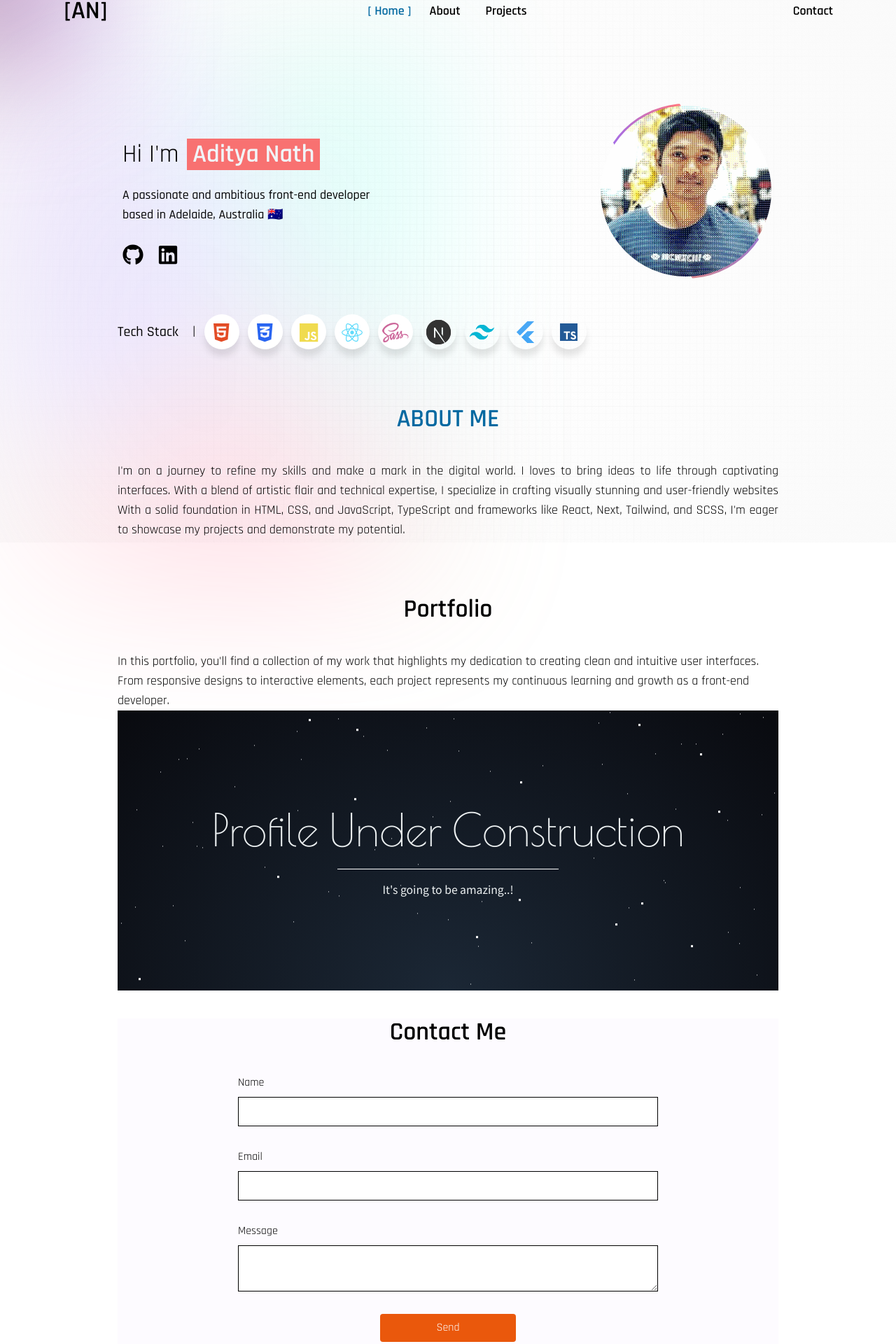
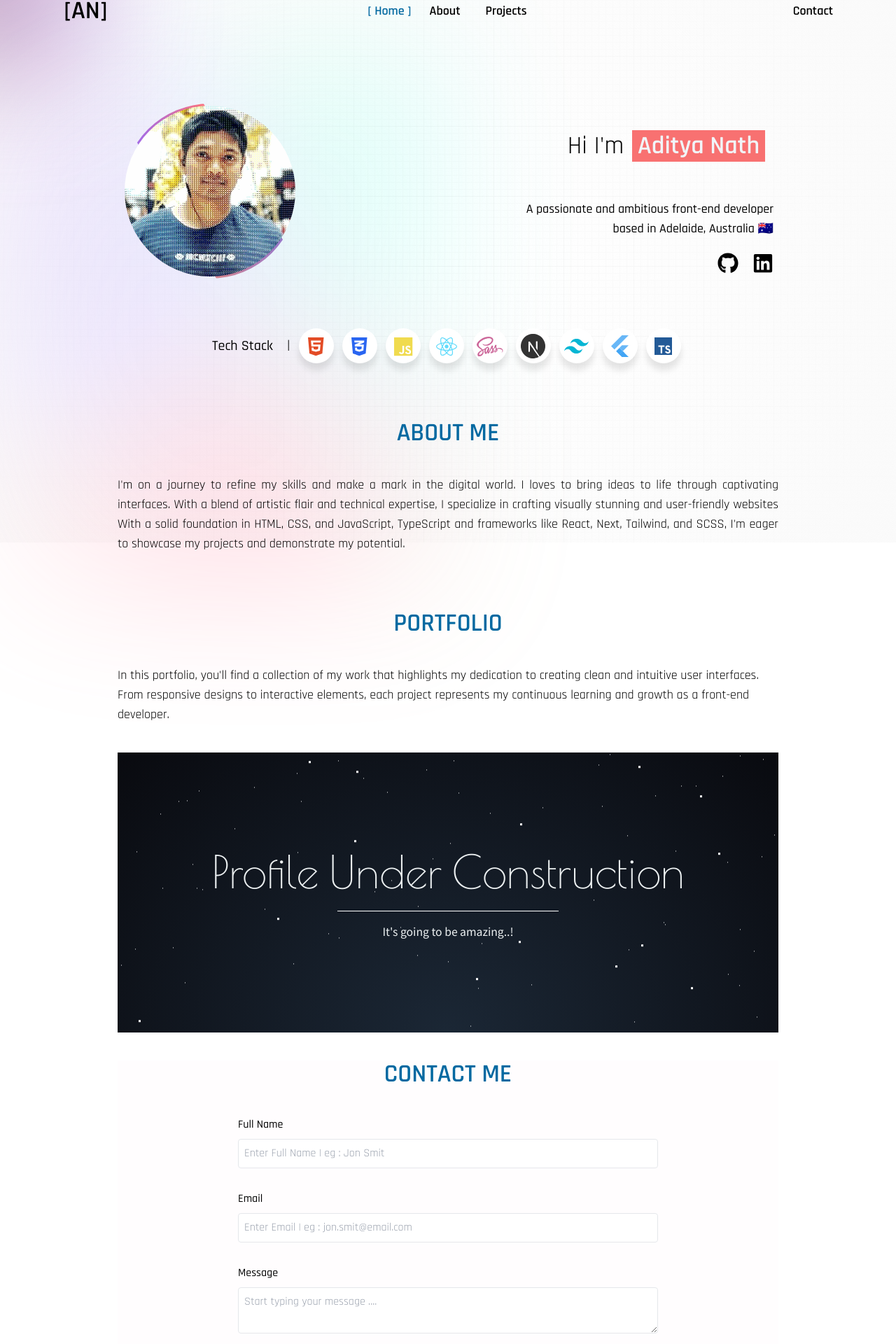
Before and after one commit to AdityaNathK/next-portfolio, a Next.js app: page / in a window 1280 px wide. Shown: the part 25-1945 px from the top of the page at 70% size. Built offline with nearby package versions, Linux system fonts and the light colour scheme.

Commit message:
Change landing page

```diff
--- a/src/components/Body/Contact/Contact.tsx
+++ b/src/components/Body/Contact/Contact.tsx
@@ -31,10 +31,10 @@ const Contact = () => {
     };
 
     const container = "flex flex-col max-w-[600px] mx-auto my-0";
-    const labelStyles = "mb-2";
-    const inputStyles = "mb-8 px-2 py-2 border border-solid border-black";
+    const labelStyles = "mb-2 text-md font-medium";
+    const inputStyles = "mb-8 px-2 py-2 bg-white border rounded";
 
-    const textAreaStyles = "mb-8 px-2 py-2 border border-solid border-black";
+    const textAreaStyles = "mb-8 px-2 py-2 bg-white border rounded";
 
     const submitBtnStyles =
         "px-20 py-2 bg-orange-600 text-white border-none cursor-pointer mx-auto rounded mb-10";
@@ -42,19 +42,33 @@ const Contact = () => {
     return (
         <section
             id="contact"
-            className={`h-full z-10 relative w-full px-50 py-50 backdrop-opacity-50 bg-purple-200/10 shadow-[0_25px_45px_0_rgba(0,0,0,0.1s)]`}
+            className={`h-full z-10 relative w-full px-50 py-50 backdrop-blur bg-pink-100/10 shadow-[0_25px_45px_0_rgba(0,0,0,0.1s)] `}
         >
-            <h1 className="text-center text-4xl mb-10 font-semibold">
+            <h1 className="text-center text-4xl mb-10 font-semibold headingClass">
                 Contact Me
             </h1>
 
             <form ref={form} onSubmit={sendEmail} className={`${container} `}>
-                <label className={labelStyles}>Name</label>
-                <input className={inputStyles} type="text" name="user_name" />
+                <label className={labelStyles}>Full Name</label>
+                <input
+                    className={inputStyles}
+                    type="text"
+                    name="user_name"
+                    placeholder="Enter Full Name | eg : Jon Smit "
+                />
                 <label className={labelStyles}>Email</label>
-                <input className={inputStyles} type="email" name="user_email" />
+                <input
+                    className={inputStyles}
+                    type="email"
+                    name="user_email"
+                    placeholder="Enter Email | eg : jon.smit@email.com"
+                />
                 <label className={labelStyles}>Message</label>
-                <textarea className={textAreaStyles} name="message" />
+                <textarea
+                    className={textAreaStyles}
+                    name="message"
+                    placeholder="Start typing your message ...."
+                />
                 <input type="submit" value="Send" className={submitBtnStyles} />
             </form>
         </section>
--- a/src/components/Body/Landing/Landing.tsx
+++ b/src/components/Body/Landing/Landing.tsx
@@ -21,23 +21,34 @@ const Landing = () => {
                 id="landing"
                 className=" flex items-center gap-10 justify-center relative h-[22rem] content text-black z-10"
             >
-                <section>
-                    <h2 className="text-2xl w-[40rem] my-10">
+                <div className={`${styles.box}`}>
+                    <div className={styles.content}>
+                        <Image
+                            className={styles.profileImage}
+                            src="/assets/images/profile.gif"
+                            alt="Profile image"
+                            width={50}
+                            height={50}
+                        />
+                    </div>
+                </div>
+                <section className="">
+                    <h2 className="text-2xl w-[40rem] my-10 text-right">
                         <p className="text-4xl -mb-2">
                             Hi I&apos;m
                             <span className="px-2 mx-3 bg-red-400 font-semibold text-slate-100">
                                 Aditya Nath
                             </span>
                         </p>
+                    </h2>
+                    <br />
+                    <p className="text-lg font-medium text-right">
+                        A passionate and ambitious front-end developer
                         <br />
-                        <p className="text-lg font-medium">
-                            A passionate and ambitious front-end developer
-                            <br />
-                            based in Adelaide, Australia 🇦🇺
-                            <span></span>
-                        </p>
-                    </h2>
-                    <section className="flex -mt-3 gap-5 w-[18rem]">
+                        based in Adelaide, Australia 🇦🇺
+                        <span></span>
+                    </p>
+                    <section className="flex gap-5 w-full justify-end mt-5">
                         <Link
                             href="https://github.com/AdityaNathK"
                             target="_blank"
@@ -55,21 +66,9 @@ const Landing = () => {
                         </Link>
                     </section>
                 </section>
-
-                <div className={`${styles.box}`}>
-                    <div className={styles.content}>
-                        <Image
-                            className={styles.profileImage}
-                            src="/assets/images/profile.gif"
-                            alt="Profile image"
-                            width={50}
-                            height={50}
-                        />
-                    </div>
-                </div>
             </section>
             <section
-                className={`${styles.activeSpan} flex mr-auto items-center `}
+                className={`${styles.activeSpan} flex mt-5 items-center justify-center`}
             >
                 <h3 className="text-xl pr-5 font-medium">Tech Stack</h3>
                 <div className="flex gap-3 items-center">
--- a/src/components/Body/Projects.tsx
+++ b/src/components/Body/Projects.tsx
@@ -6,10 +6,10 @@ const Projects = () => {
         <div>
             {maskContent ? (
                 <section id="projects" className="h-full mb-10">
-                    <h1 className="text-center text-4xl mb-10 font-semibold">
+                    <h1 className="text-center text-4xl mb-10 font-semibold headingClass">
                         Portfolio
                     </h1>
-                    <p className="text-lg font-normal">
+                    <p className="text-lg font-normal mb-10">
                         In this portfolio, you&apos;ll find a collection of my
                         work that highlights my dedication to creating clean and
                         intuitive user interfaces. From responsive designs to
--- a/src/components/Body/TechBadge/TechImageBadge.module.css
+++ b/src/components/Body/TechBadge/TechImageBadge.module.css
@@ -14,7 +14,7 @@
     height: 50px;
     width: 50px;
     display: block;
-    /* background: #fff; */
+    background: #fff;
     box-shadow: 0 10px 10px rgba(0, 0, 0, 0.1);
     border-radius: 50%;
     text-align: center;
--- a/src/components/Body/TechBadge/TechImageBadge.tsx
+++ b/src/components/Body/TechBadge/TechImageBadge.tsx
@@ -1,4 +1,3 @@
-import Image from "next/image";
 import styles from "./TechImageBadge.module.css";
 
 type svgBadgeProps = {
```
